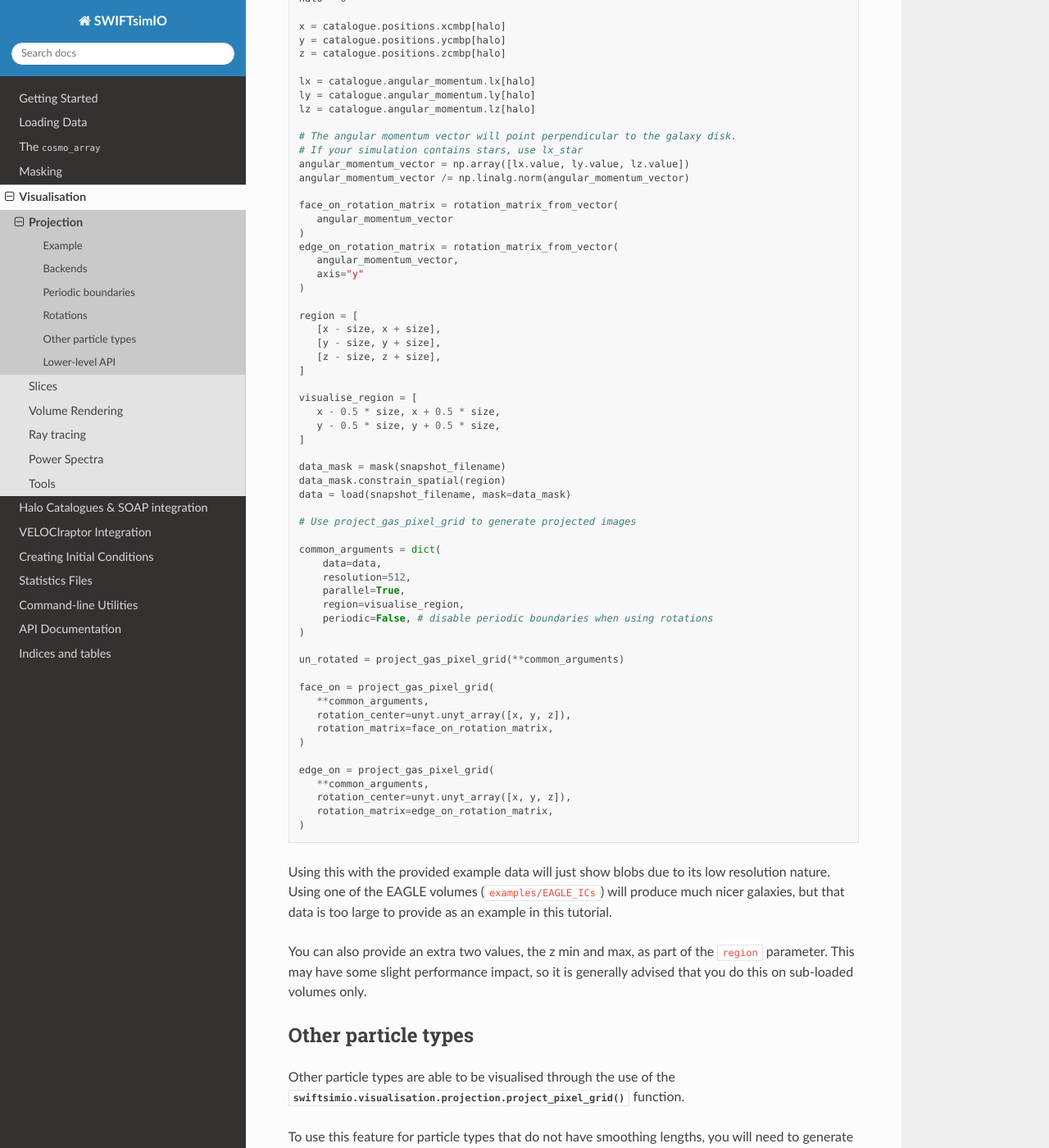
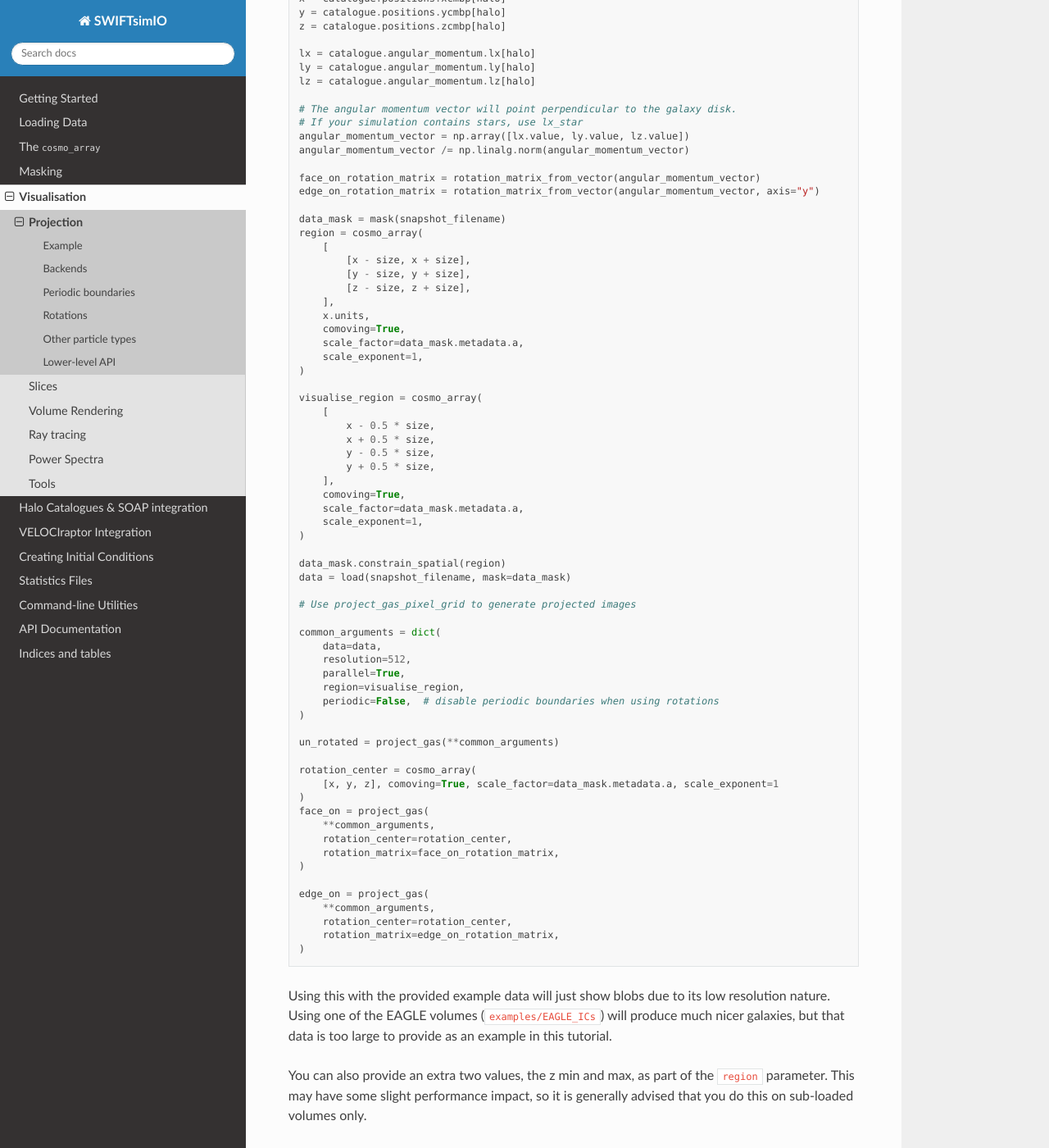
Before and after one commit to SWIFTSIM/swiftsimio, a Sphinx documentation site: the page built from docs/source/visualisation/projection.rst, in a window 1280 px wide and 1400 px high, scrolled down 4705 px. Shown: the whole window at 82% size. Built offline with Sphinx 7.4.7 and the Read the Docs theme 3.1.0, drawn with Linux system fonts in a browser that asks for light colours; pages that are not in the unit, such as notebooks, are missing from menus; the version number is read from the project's files by our own code; some of the changed text lies outside the part shown.

Commit message:
Revisions to visualisation examples.

```diff
--- a/docs/source/visualisation/projection.rst
+++ b/docs/source/visualisation/projection.rst
@@ -193,15 +193,13 @@ is shown in the ``velociraptor`` section.
 
 .. code-block:: python
 
-   from swiftsimio import load, mask
+   from swiftsimio import load, mask, cosmo_array
    from velociraptor import load as load_catalogue
    from swiftsimio.visualisation.rotation import rotation_matrix_from_vector
-   from swiftsimio.visualisation.projection import project_gas_pixel_grid
+   from swiftsimio.visualisation.projection import project_gas
 
    import unyt
    import numpy as np
-   import matplotlib.pyplot as plt
-   from matplotlib.colors import LogNorm
 
    # Radius around which to load data, we will visualise half of this
    size = 1000 * unyt.kpc
@@ -227,26 +225,34 @@ is shown in the ``velociraptor`` section.
    angular_momentum_vector = np.array([lx.value, ly.value, lz.value])
    angular_momentum_vector /= np.linalg.norm(angular_momentum_vector)
 
-   face_on_rotation_matrix = rotation_matrix_from_vector(
-      angular_momentum_vector
-   )
-   edge_on_rotation_matrix = rotation_matrix_from_vector(
-      angular_momentum_vector,
-      axis="y"
+   face_on_rotation_matrix = rotation_matrix_from_vector(angular_momentum_vector)
+   edge_on_rotation_matrix = rotation_matrix_from_vector(angular_momentum_vector, axis="y")
+
+   data_mask = mask(snapshot_filename)
+   region = cosmo_array(
+       [
+           [x - size, x + size],
+           [y - size, y + size],
+           [z - size, z + size],
+       ],
+       x.units,
+       comoving=True,
+       scale_factor=data_mask.metadata.a,
+       scale_exponent=1,
    )
 
-   region = [
-      [x - size, x + size],
-      [y - size, y + size],
-      [z - size, z + size],
-   ]
+   visualise_region = cosmo_array(
+       [
+           x - 0.5 * size,
+           x + 0.5 * size,
+           y - 0.5 * size,
+           y + 0.5 * size,
+       ],
+       comoving=True,
+       scale_factor=data_mask.metadata.a,
+       scale_exponent=1,
+   )
 
-   visualise_region = [
-      x - 0.5 * size, x + 0.5 * size,
-      y - 0.5 * size, y + 0.5 * size,
-   ]
-
-   data_mask = mask(snapshot_filename)
    data_mask.constrain_spatial(region)
    data = load(snapshot_filename, mask=data_mask)
 
@@ -257,21 +263,24 @@ is shown in the ``velociraptor`` section.
        resolution=512,
        parallel=True,
        region=visualise_region,
-       periodic=False, # disable periodic boundaries when using rotations
+       periodic=False,  # disable periodic boundaries when using rotations
    )
 
-   un_rotated = project_gas_pixel_grid(**common_arguments)
+   un_rotated = project_gas(**common_arguments)
 
-   face_on = project_gas_pixel_grid(
-      **common_arguments,
-      rotation_center=unyt.unyt_array([x, y, z]),
-      rotation_matrix=face_on_rotation_matrix,
+   rotation_center = cosmo_array(
+       [x, y, z], comoving=True, scale_factor=data_mask.metadata.a, scale_exponent=1
+   )
+   face_on = project_gas(
+       **common_arguments,
+       rotation_center=rotation_center,
+       rotation_matrix=face_on_rotation_matrix,
    )
 
-   edge_on = project_gas_pixel_grid(
-      **common_arguments,
-      rotation_center=unyt.unyt_array([x, y, z]),
-      rotation_matrix=edge_on_rotation_matrix,
+   edge_on = project_gas(
+       **common_arguments,
+       rotation_center=rotation_center,
+       rotation_matrix=edge_on_rotation_matrix,
    )
 
 Using this with the provided example data will just show blobs due to its low resolution
@@ -305,6 +314,7 @@ mass density map for dark matter. We provide a utility to do this through
    # Generate smoothing lengths for the dark matter
    data.dark_matter.smoothing_length = generate_smoothing_lengths(
        data.dark_matter.coordinates,
+       data.metadata.boxsize,
        kernel_gamma=1.8,
        neighbours=57,
        speedup_fac=2,
--- a/docs/source/visualisation/volume_render.rst
+++ b/docs/source/visualisation/volume_render.rst
@@ -175,7 +175,7 @@ these highlights. The example below shows how to use this.
    from swiftsimio.visualisation import volume_render
 
    # Load the data
-   data = load("test_data/eagle_6.hdf5")
+   data = load("eagle_6.hdf5")
 
    # Rough location of an interesting galaxy in the volume.
    region = [
```
Also changed, not shown: docs/source/visualisation/power_spectra.rst (+30 -38 lines), 3 other files.
